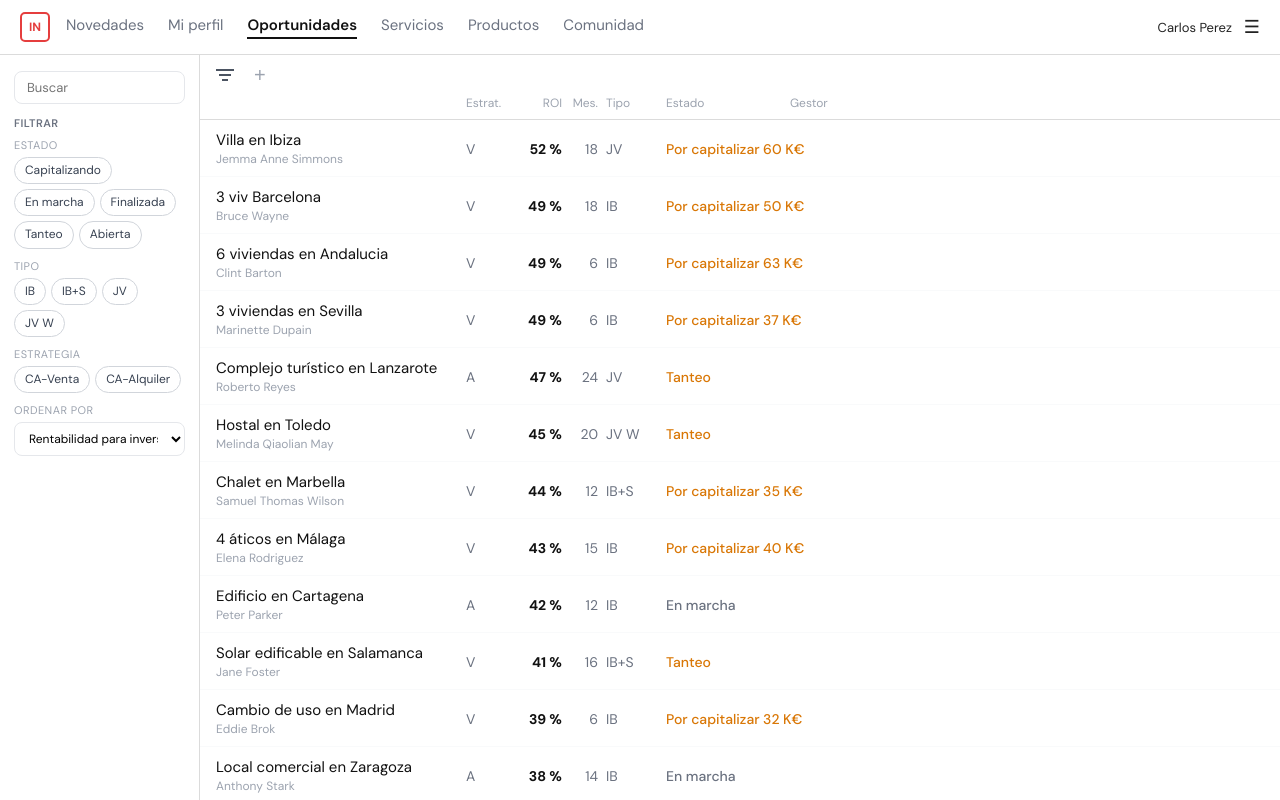
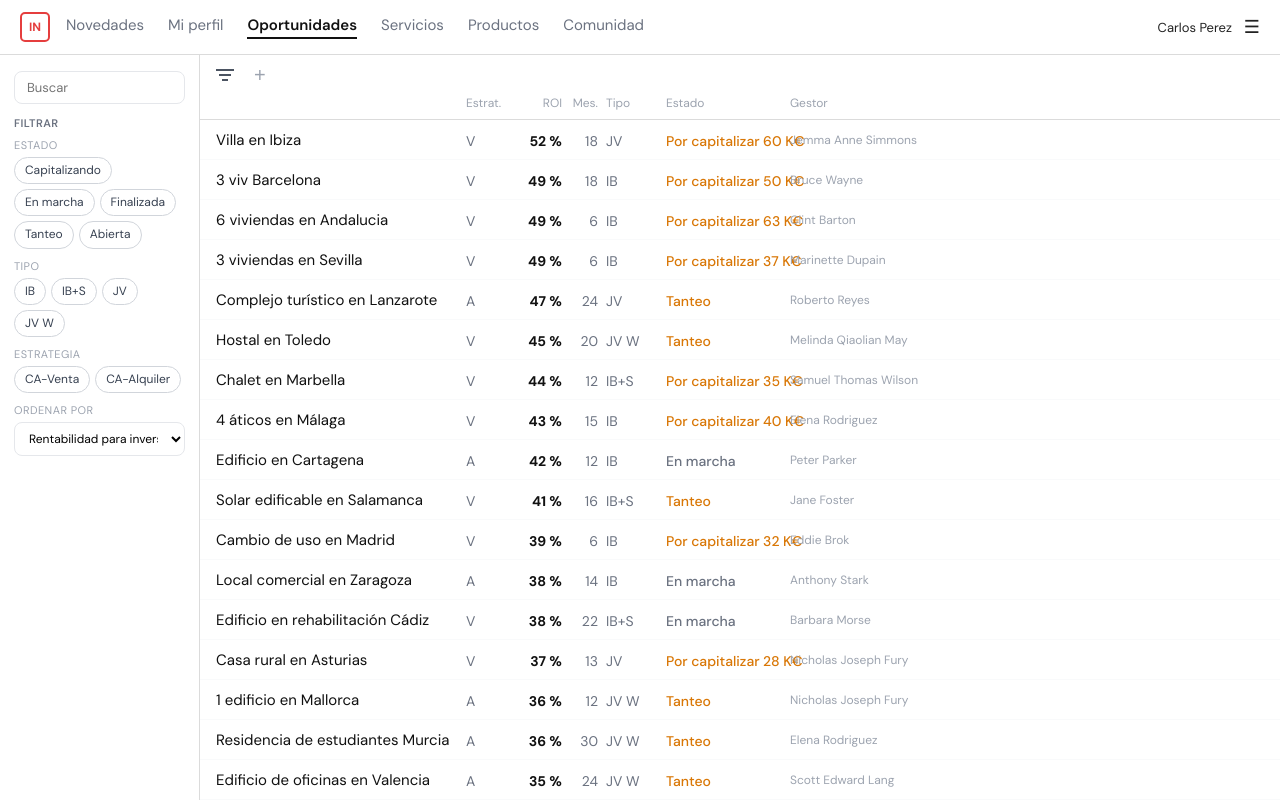
Before and after one commit to carlosperez-glitch/in-oportunidades, a React (Vite) app: page / in a window 1280 px wide. Built offline with nearby package versions, Linux system fonts and the light colour scheme.

Commit message:
fix: gestor en columna propia, alignItems flex-start, sin escalado

```diff
--- a/src/components/Lista.jsx
+++ b/src/components/Lista.jsx
@@ -1,17 +1,9 @@
 import { useMemo } from "react";
 import { estadoColor, colors } from "../theme";
 
-// Props:
-// - filtradas: op[] — lista ya filtrada y ordenada
-// - selected: op | null
-// - setSelected: fn
-// - isDesktop: bool
-// - totalFiltros: number — para el badge del embudo
-// - showSidebar: bool — estado del sidebar (solo mobile)
-// - onAbrirFiltroMobile: fn — solo en mobile
-
 // Columnas: 250px título | 46 Estrat | 50 ROI | 36 Mes | 60 Tipo | 120 Estado | 1fr Gestor
 const COL = "250px 46px 50px 36px 60px 120px 1fr";
+const PT = 2; // paddingTop en celdas para alinear con primera línea del título
 
 export default function Lista({ filtradas, selected, setSelected, isDesktop, totalFiltros, onAbrirFiltroMobile }) {
   return (
@@ -20,7 +12,7 @@ export default function Lista({ filtradas, selected, setSelected, isDesktop, tot
       {/* Toolbar */}
       <div style={{ flexShrink: 0, borderBottom: "1px solid " + colors.border }}>
 
-        {/* Fila botones */}
+        {/* Botones */}
         <div style={{ display: "flex", alignItems: "center", padding: "10px 16px", gap: 10 }}>
           <button
             onClick={function() { if (!isDesktop && onAbrirFiltroMobile) onAbrirFiltroMobile(); }}
@@ -46,13 +38,13 @@ export default function Lista({ filtradas, selected, setSelected, isDesktop, tot
           <span style={{ textAlign: "left" }}>Estrat.</span>
           <span style={{ textAlign: "right" }}>ROI</span>
           <span style={{ textAlign: "right" }}>Mes.</span>
-          <span style={{ textAlign: "left", paddingLeft: 8 }}>Tipo</span>
+          <span style={{ paddingLeft: 8 }}>Tipo</span>
           {isDesktop && <span style={{ paddingLeft: 8 }}>Estado</span>}
           {isDesktop && <span style={{ paddingLeft: 12 }}>Gestor</span>}
         </div>
       </div>
 
-      {/* Filas — scrollable */}
+      {/* Filas */}
       <div style={{ flex: 1, overflowY: "auto" }}>
         {filtradas.map(function(op) {
           var isSel = selected && selected.id === op.id;
@@ -63,7 +55,7 @@ export default function Lista({ filtradas, selected, setSelected, isDesktop, tot
               style={{
                 display: "grid",
                 gridTemplateColumns: COL,
-                alignItems: "center",
+                alignItems: "flex-start",
                 padding: "9px 16px",
                 cursor: "pointer",
                 borderTop: isSel ? "1px solid #b3d3e6" : "1px solid transparent",
@@ -72,39 +64,38 @@ export default function Lista({ filtradas, selected, setSelected, isDesktop, tot
                 transition: "background 0.1s",
               }}
             >
-              {/* Título + gestor (debajo) */}
+              {/* Título — solo el nombre */}
               <div style={{ overflow: "hidden" }}>
                 <div style={{ fontSize: 15, fontWeight: 400, color: "#111", whiteSpace: "nowrap", overflow: "hidden", textOverflow: "ellipsis" }}>
                   {op.titulo}
                 </div>
-                {isDesktop && (
-                  <div style={{ fontSize: 12, color: "#9ca3af", whiteSpace: "nowrap", overflow: "hidden", textOverflow: "ellipsis", marginTop: 1 }}>
-                    {op.gestor}
-                  </div>
-                )}
               </div>
 
               {/* Estrat */}
-              <span style={{ fontSize: 14, color: "#6b7280", textAlign: "left" }}>{op.estrategia}</span>
+              <span style={{ fontSize: 14, color: "#6b7280", textAlign: "left", paddingTop: PT }}>{op.estrategia}</span>
 
               {/* ROI */}
-              <span style={{ fontSize: 14, fontWeight: 700, color: "#111", textAlign: "right" }}>{op.roi} %</span>
+              <span style={{ fontSize: 14, fontWeight: 700, color: "#111", textAlign: "right", paddingTop: PT }}>{op.roi} %</span>
 
               {/* Meses */}
-              <span style={{ fontSize: 14, color: "#6b7280", textAlign: "right" }}>{op.meses}</span>
+              <span style={{ fontSize: 14, color: "#6b7280", textAlign: "right", paddingTop: PT }}>{op.meses}</span>
 
               {/* Tipo */}
-              <span style={{ fontSize: 14, color: "#6b7280", paddingLeft: 8 }}>{op.tipo}</span>
+              <span style={{ fontSize: 14, color: "#6b7280", paddingLeft: 8, paddingTop: PT }}>{op.tipo}</span>
 
               {/* Estado */}
               {isDesktop && (
-                <span style={{ fontSize: 14, color: op.porCapitalizar ? "#d97706" : (estadoColor[op.estado] || "#374151"), fontWeight: 500, paddingLeft: 8, whiteSpace: "nowrap" }}>
+                <span style={{ fontSize: 14, color: op.porCapitalizar ? "#d97706" : (estadoColor[op.estado] || "#374151"), fontWeight: 500, paddingLeft: 8, paddingTop: PT, whiteSpace: "nowrap" }}>
                   {op.porCapitalizar ? "Por capitalizar " + op.porCapitalizar + " K\u20ac" : op.estado}
                 </span>
               )}
 
-              {/* Gestor — columna vacía en desktop (ya está bajo título) */}
-              {isDesktop && <span></span>}
+              {/* Gestor — columna propia */}
+              {isDesktop && (
+                <span style={{ fontSize: 12, color: "#9ca3af", paddingLeft: 12, paddingTop: PT, whiteSpace: "nowrap", overflow: "hidden", textOverflow: "ellipsis" }}>
+                  {op.gestor}
+                </span>
+              )}
             </div>
           );
         })}
```
